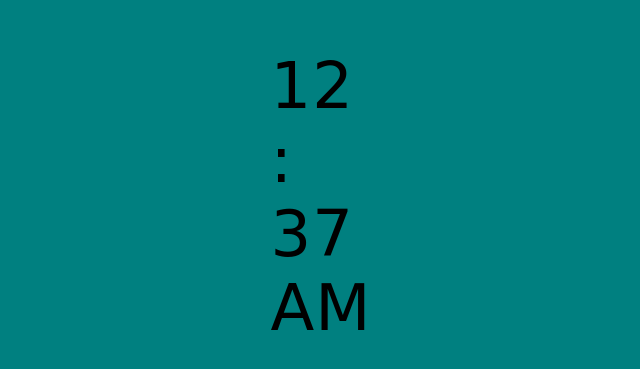
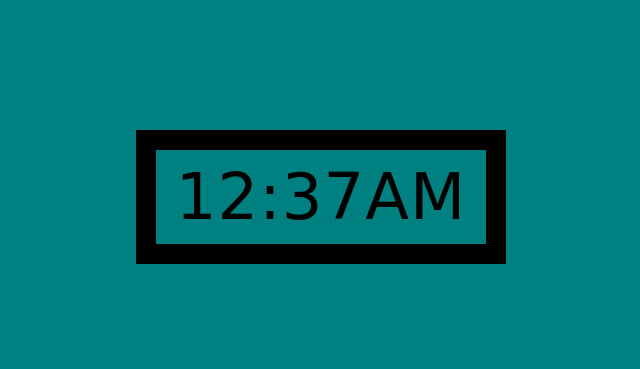
Before and after one commit to cloges4/DigitalClock, a plain HTML site: page index.html in a window 1280 px wide. Shown: the part 211-580 px from the top of the page, without its empty margins (319-959 px from the left). Drawn offline with Linux system fonts and the light colour scheme; a web font is replaced by a local one.

Commit message:
changed clock . to #

```diff
--- a/style.css
+++ b/style.css
@@ -13,7 +13,7 @@ body {
   font-family: "Wallpoet", cursive;
 }
 
-.clock {
+#clock {
   display: flex;
   border: 20px solid black;
   padding: 10px 20px;
```
